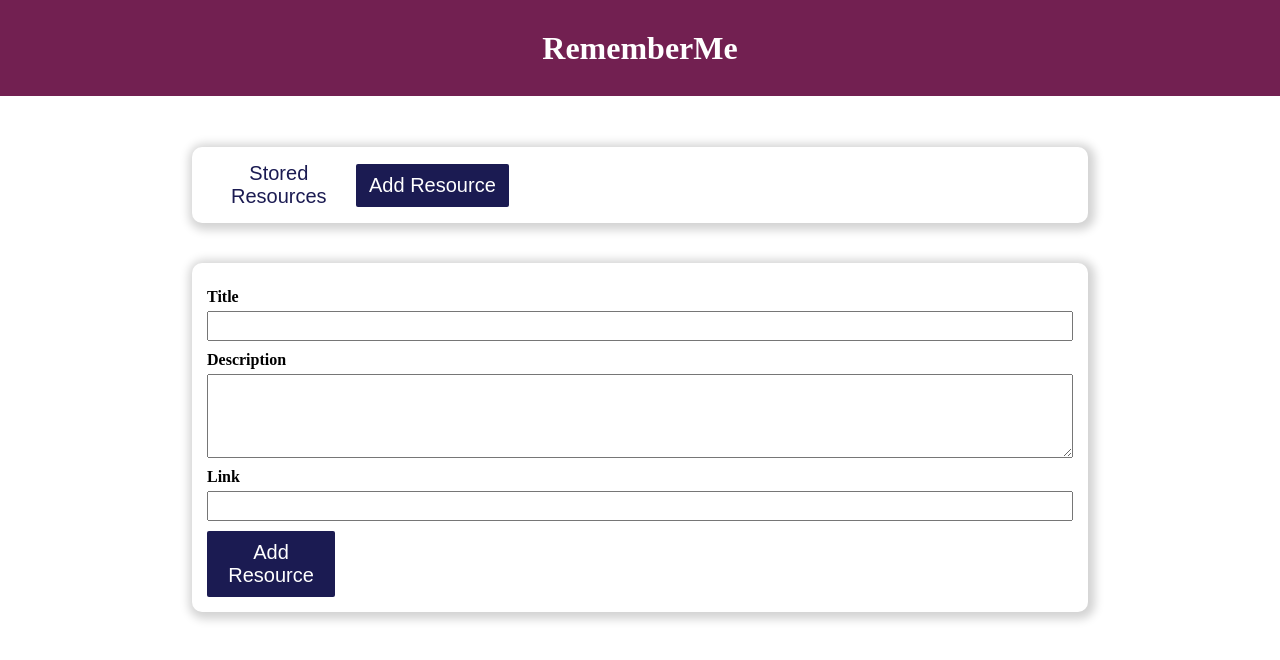
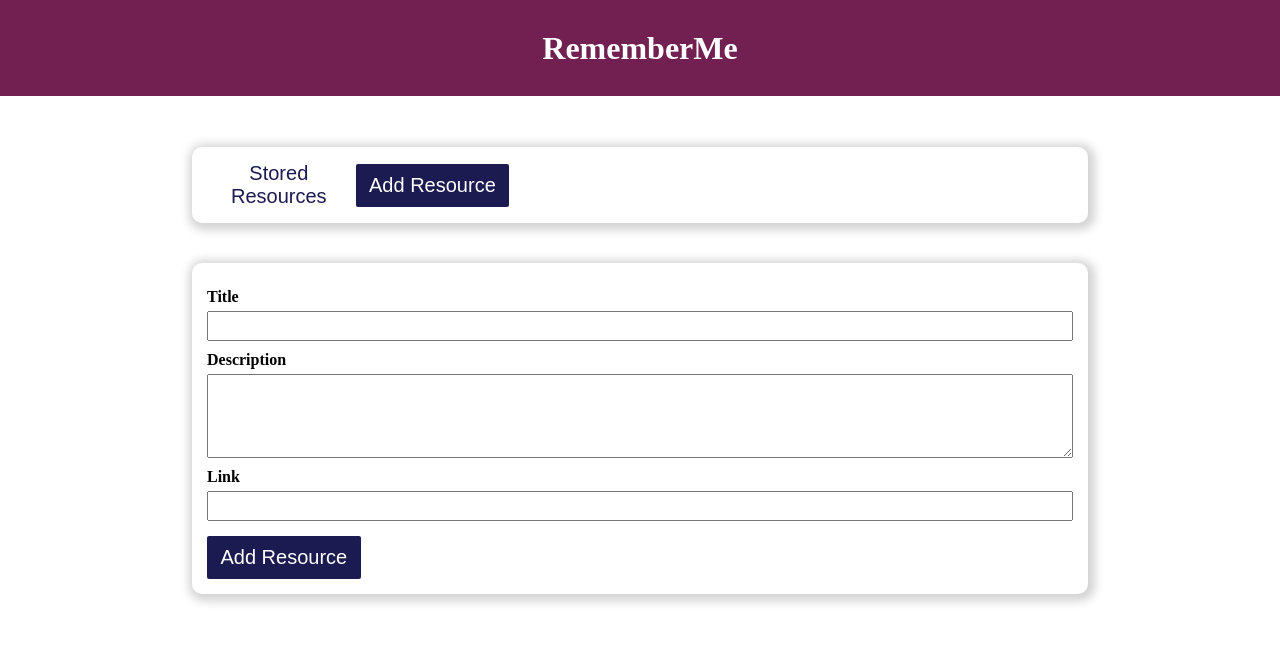
Before and after one commit to gilvicentevieira/the-learning-resources-app, a Vue app: page / in a window 1280 px wide. Both pictures are taken after a click on the button "Add Resource". Shown: the top 660 px of the page. Built offline with nearby package versions, Linux system fonts and the light colour scheme.

Commit message:
removed unnecessary styles

```diff
--- a/src/components/AddResource.vue
+++ b/src/components/AddResource.vue
@@ -6,9 +6,11 @@
     <textarea rows="4" v-model="formData['description']"></textarea>
     <label type="text">Link</label>
     <input type="text" v-model="formData['link']"/>
-    <button>Add Resource</button>
+    <div>
+      <the-button active>Add Resource</the-button>
+    </div>
     <teleport to="body">
-      <form-dialog :content="dialogContent" :teste="teste"></form-dialog>
+      <form-dialog :content="dialogContent"></form-dialog>
     </teleport>
   </form>
 </template>
@@ -85,25 +87,6 @@ export default {
     border: 1px solid rgb(161, 84, 162);
     outline: none;
   }
-
-  button {
-    width: 10vw;
-    margin-top: 10px;
-    font-size: 20px;
-    background: rgb(27, 27, 82);
-    color: white;
-    border-style: none;
-    border-radius: 2px;
-    padding: 10px;
-  }
-
-  button:hover{
-    background: rgb(21, 21, 67);
-  }
-
-  button:active{
-    background: rgb(12, 12, 35);
-  }
   dialog{
     margin: auto;
     padding: 0px;
@@ -132,4 +115,8 @@ export default {
   p{
     padding: 10px;
   }
+
+  div{
+    margin-top: 15px;
+  }
 </style>
```
